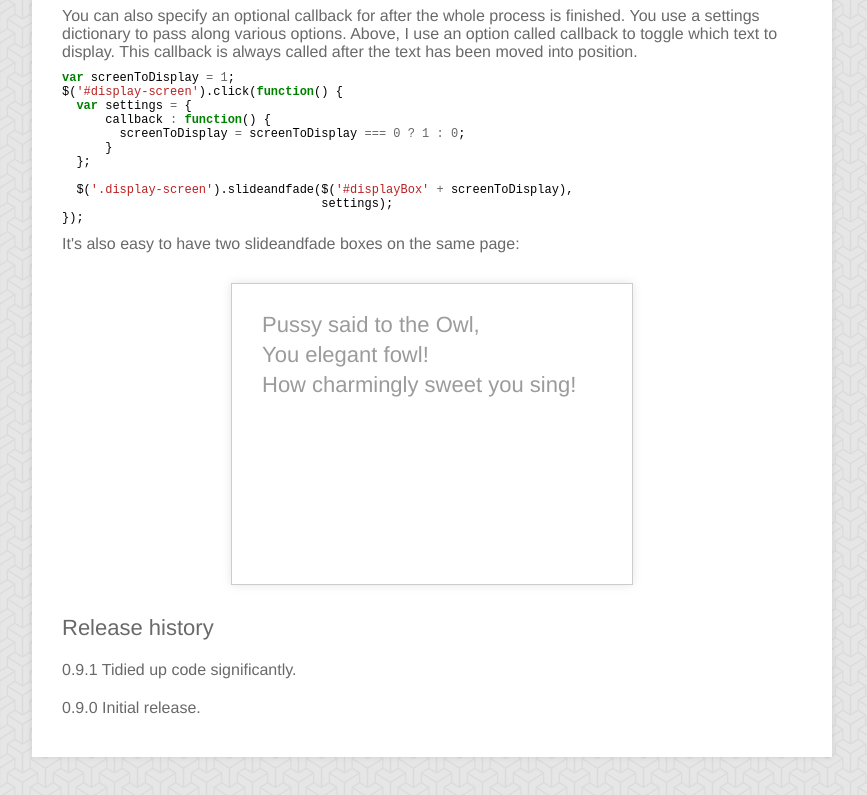
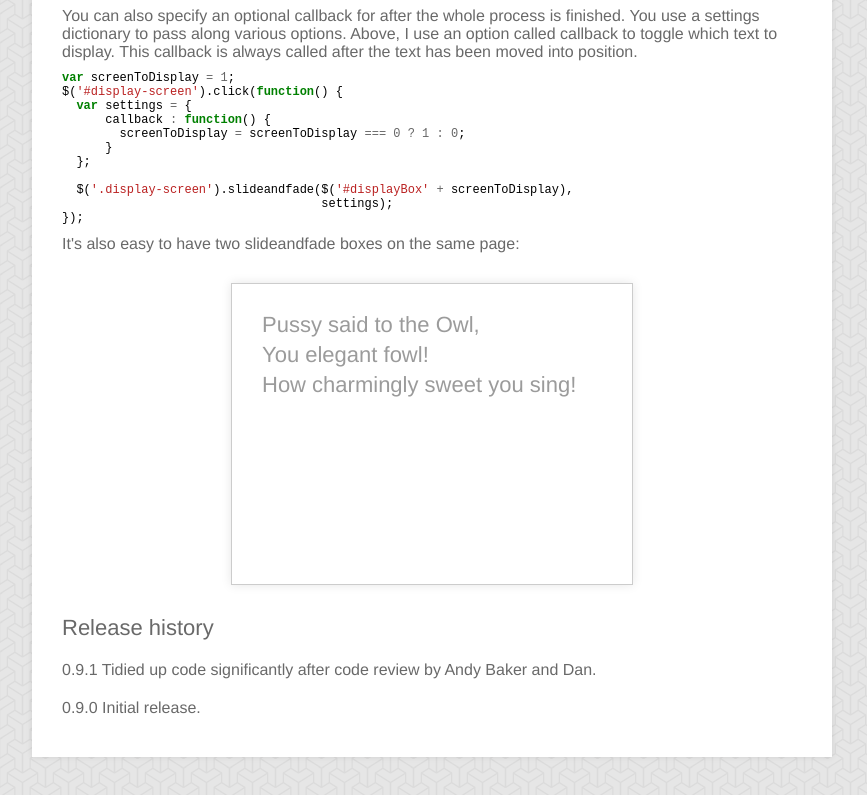
Before and after one commit to minimind/jquery.slideandfade, a plain HTML site: page index.html in a window 1280 px wide. Shown: the part 1015-1810 px from the top of the page, without its empty margins (208-1075 px from the left). Drawn offline with Linux system fonts and the light colour scheme.

Commit message:
Minor docs change.

```diff
--- a/index.html
+++ b/index.html
@@ -91,7 +91,7 @@
         </div>
     </div>
     <h2>Release history</h2>
-    <p>0.9.1 Tidied up code significantly.</p>
+    <p>0.9.1 Tidied up code significantly after code review by Andy Baker and Dan.</p>
     <p>0.9.0 Initial release.</p>
     <div class="bottom-space"></div>
 </div>
```
